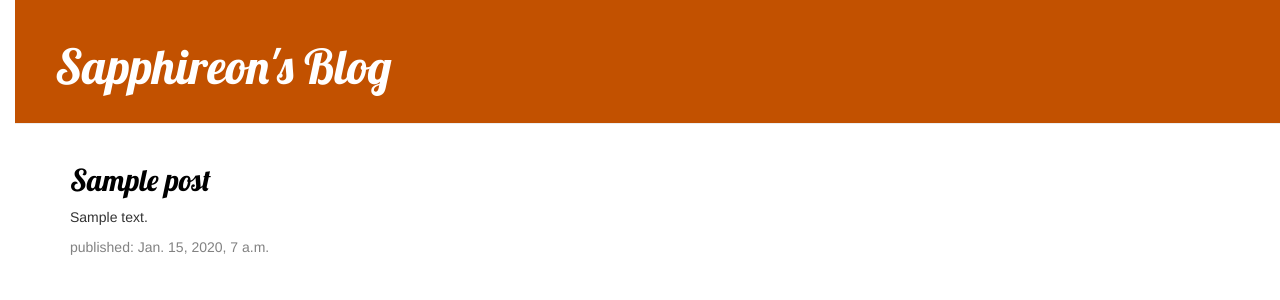
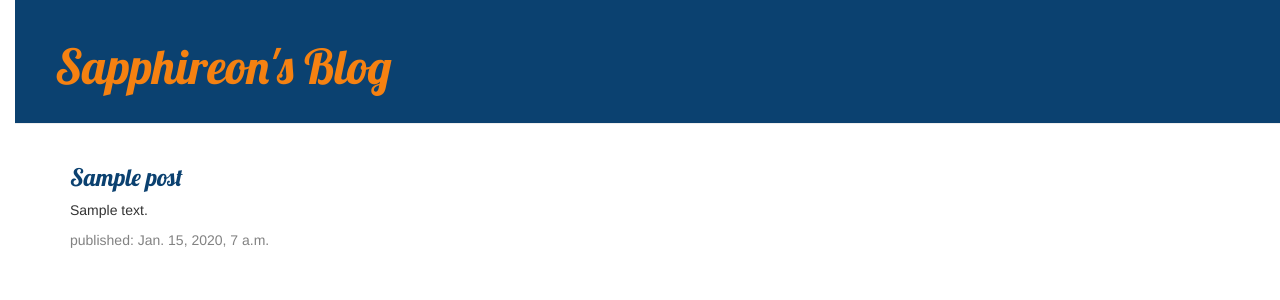
Before and after one commit to ijacksun/my-first-blog, a Django app: page / in a window 1280 px wide. Shown: the top 300 px of the page. Run offline with Django 3.2, Linux system fonts and the light colour scheme; tables that the repository leaves empty hold one stand-in row (values such as "Sample post"); some libraries are stand-ins or nearby versions.

Commit message:
mundança no style e cor do blog, e transferencia de endereço

```diff
--- a/blog/static/css/blog.css
+++ b/blog/static/css/blog.css
@@ -1,29 +1,30 @@
 h1 a, h2 a {
-     color: #C25100;
+     color: #7eb39f;
      font-family: 'Lobster';
+}
+
+h3 a, h4 p {
+    font-family: 'Lobster', cursive;
+    color: #0b4170
 }
 
 body {
     padding-left: 15px;
 }
 .page-header {
-    background-color: #C25100;
+    background-color: #0b4170;
     margin-top: 0;
     padding: 20px 20px 20px 40px;
 }
 
 .page-header h1, .page-header h1 a, .page-header h1 a:visited, .page-header h1 a:active {
-    color: #ffffff;
+    color: #f58111;
     font-size: 36pt;
     text-decoration: none;
 }
 
 .content {
     margin-left: 40px;
-}
-
-h1, h2, h3, h4 {
-    font-family: 'Lobster', cursive;
 }
 
 .date {
--- a/blog/templates/blog/base.html
+++ b/blog/templates/blog/base.html
@@ -1,7 +1,7 @@
 {% load static %}
 <html>
     <head>
-        <title>Sapphireon's blog</title>
+        <title>Sapphireon's Blog</title>
         <link rel="stylesheet" href="//maxcdn.bootstrapcdn.com/bootstrap/3.2.0/css/bootstrap.min.css">
         <link rel="stylesheet" href="//maxcdn.bootstrapcdn.com/bootstrap/3.2.0/css/bootstrap-theme.min.css">
         <link rel="stylesheet" href="{% static 'css/blog.css' %}">
--- a/blog/templates/blog/post_list.html
+++ b/blog/templates/blog/post_list.html
@@ -3,7 +3,7 @@
 {% block content %}
     {% for post in posts %}
         <div class="post">
-            <h2><a href="{% url 'post_detail' pk=post.pk %}">{{ post.title }}</a></h2>
+            <h3><a href="{% url 'post_detail' pk=post.pk %}">{{ post.title }}</a></h3>
             <p>{{ post.text|linebreaksbr }}</p>
             <div class="date">
                 <p>published: {{ post.published_date }}</p>
```
